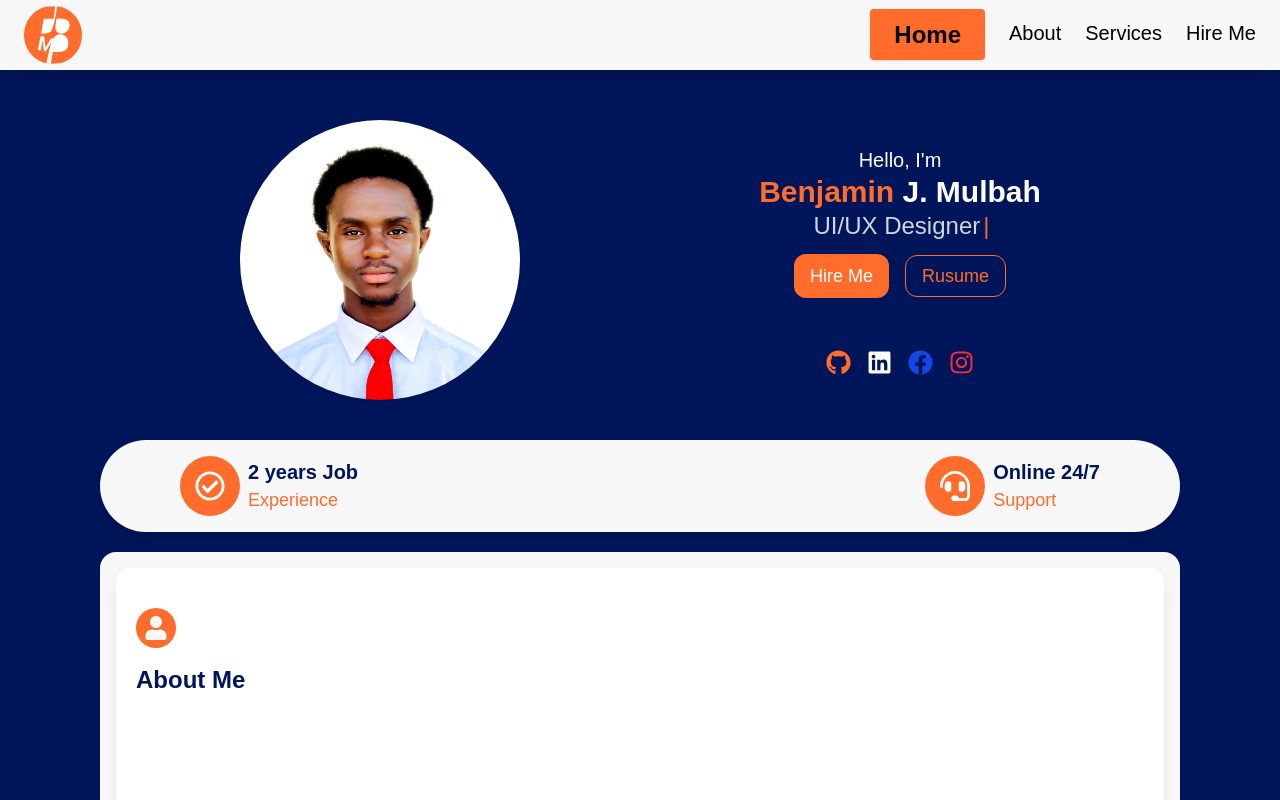
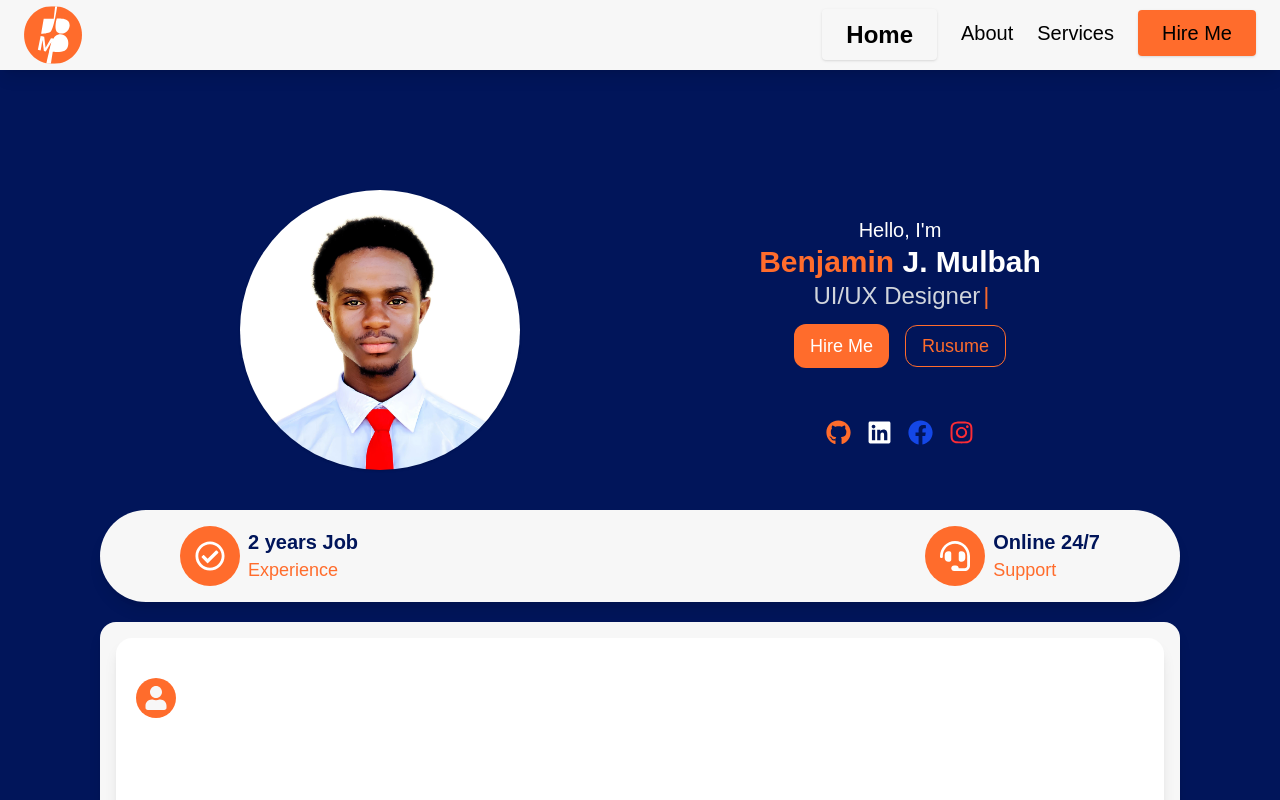
Before and after one commit to iceyben/portfolio-react, a React (Vite) app in the folder portfolio-react-project/: page / in a window 1280 px wide. Shown: the top 800 px of the page. Built offline with nearby package versions, Linux system fonts and the light colour scheme.

Commit message:
added few changes

```diff
--- a/portfolio-react-project/src/App.css
+++ b/portfolio-react-project/src/App.css
@@ -90,7 +90,7 @@ body{
 }
 
 .heroSection{
-  @apply bg-[#F7F7F7] p-5 rounded-[63.3px] shadow-lg flex flex-col items-center text-center m-5 mt-[80px] sm:justify-center sm:grid-cols-2 sm:grid lg:bg-transparent lg:shadow-none lg:text-white
+  @apply bg-[#F7F7F7] p-5 rounded-[63.3px] shadow-lg flex flex-col items-center text-center m-5 lg:mt-[150px] mt-[89px] sm:justify-center sm:grid-cols-2 sm:grid lg:bg-transparent lg:shadow-none lg:text-white
 }
 
 .iconSize{
--- a/portfolio-react-project/src/Components/Header.jsx
+++ b/portfolio-react-project/src/Components/Header.jsx
@@ -15,7 +15,7 @@ const Header = () => {
     <header className="bg-[var(--secondary-color)] z-[999] headerStyle flex items-center justify-between px-4 fixed w-full top-0 ">
       {/* Logo */}
       <div>
-        <a href="../Components/HeroSection">
+        <a href="#hero">
           <img className="h-10 sm:h-15" src={logoIcon} alt="Logo" />
         </a>
       </div>
@@ -24,7 +24,7 @@ const Header = () => {
       <ul className="hidden md:flex list-none space-x-6 text-black font-medium ">
         <li>
           <a
-            className="buttonEff homeBtn px-6 py-3 font-bold shadow-sm rounded-sm sm:text-2xl"
+            className="buttonEff  px-6 py-3 font-bold shadow-sm rounded-sm sm:text-2xl"
             href="#hero"
           >
             Home
@@ -36,12 +36,15 @@ const Header = () => {
           </a>
         </li>
         <li>
-          <a className="menuEff font-medium sm:text-xl" href="#">
+          <a className="menuEff font-medium sm:text-xl" href="#service">
             Services
           </a>
         </li>
         <li>
-          <a className="menuEff font-medium sm:text-xl" href="#">
+          <a
+            className="menuEff homeBtn px-6 py-3 rounded-sm shadow-sm  font-medium sm:text-xl"
+            href="#contact"
+          >
             Hire Me
           </a>
         </li>
```
